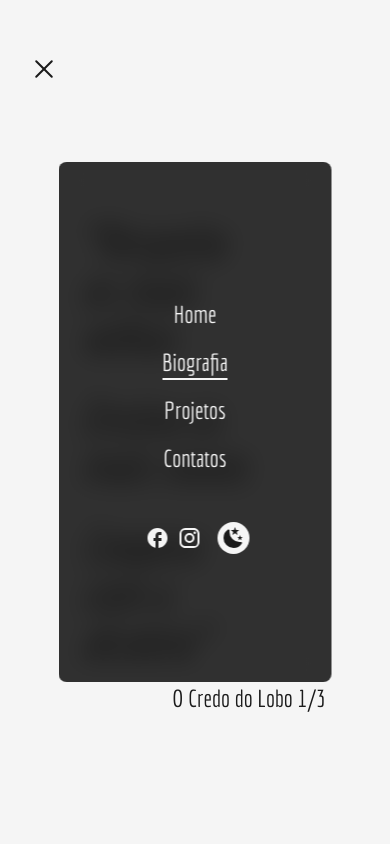
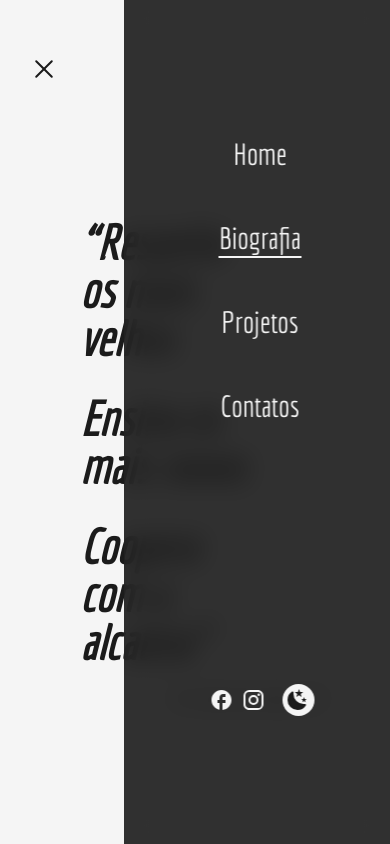
Before and after one commit to dopelyner/bernardo-santo-tirso, a Next.js app: page /biography in a window 390 px wide. Both pictures are taken after a click on the button 44 px from the left and 69 px from the top of the page. Shown: the top 844 px of the page. Built offline with nearby package versions, Linux system fonts and the light colour scheme.

Commit message:
fix: navbar layout

```diff
--- a/src/components/Navbar.js
+++ b/src/components/Navbar.js
@@ -126,22 +126,9 @@ const Navbar = () => {
     const [isOpen, setIsOpen] = useState(false);
     const ref = useRef()
 
-    useEffect(() => {
-        const handleOutsideClick = (event) => {
-            if (ref.current && !ref.current.contains(event.target)) {
-                setIsOpen(false);
-            }
-        };
+    const handleClick = () => {
+        setIsOpen((prevIsOpen) => !prevIsOpen); // Toggle the isOpen state
 
-        document.addEventListener('mousedown', handleOutsideClick);
-
-        return () => {
-            document.removeEventListener('mousedown', handleOutsideClick);
-        };
-    }, []);
-
-    const handleClick = () => {
-        setIsOpen(!isOpen)
     }
 
     return (
@@ -198,16 +185,16 @@ const Navbar = () => {
                     <motion.div
                         initial={{ scale: 0, opacity: 0, x: "-50%", y: "-50%" }}
                         animate={{ scale: 1, opacity: 1 }}
-                        className='min-w-[70vw] flex flex-col justify-between items-center fixed top-1/2 left-1/2
-                            -translate-x-1/2 -translate-y-1/2 z-30 bg-dark/90 dark:bg-light/75 rounded-lg backdrop-blur-md py-32'
+                        className='min-w-[70vw] min-h-screen flex flex-col justify-between items-center fixed top-1/2 left-2/3
+                             z-30 bg-dark/90 dark:bg-light/75 backdrop-blur-md py-32'
                         ref={ref}
                     >
 
-                        <nav className='flex items-center flex-col justify-center'>
-                            <CustomMobileLink href="/" title="Home" className='' toggle={handleClick} />
-                            <CustomMobileLink href="/biography" title="Biografia" className='' toggle={handleClick} />
-                            <CustomMobileLink href="/projects" title="Projetos" className='' toggle={handleClick} />
-                            <CustomMobileLink href="/contacts" title="Contatos" className='' toggle={handleClick} />
+                        <nav className='flex flex-col justify-center items-center gap-y-8'>
+                            <CustomMobileLink href="/" title="Home" className='text-3xl' toggle={handleClick} />
+                            <CustomMobileLink href="/biography" title="Biografia" className='text-3xl' toggle={handleClick} />
+                            <CustomMobileLink href="/projects" title="Projetos" className='text-3xl' toggle={handleClick} />
+                            <CustomMobileLink href="/contacts" title="Contatos" className='text-3xl' toggle={handleClick} />
                         </nav>
 
                         <nav className='flex items-center justify-center flex-wrap mt-10'>
--- a/src/pages/biography.js
+++ b/src/pages/biography.js
@@ -39,7 +39,7 @@ const Biography = () => {
                     {/* <SeparatorBar size="big" /> */}
                 </Layout>
 
-                <section className='w-full min-h-full flex flex-row xl:flex-col justify-center items-start gap-x-6 bg-dark dark:bg-primary/10'>
+                <section className='w-full min-h-full flex flex-row xl:flex-col justify-center items-start gap-x-6 bg-dark dark:bg-greyDark'>
                     <div className='relative w-1/2 xl:w-full sm:w-full flex flex-col self-center'>
                         <Image
                             src={imageLinks.PIC_BIOGRAPHY01}
--- a/tailwind.config.js
+++ b/tailwind.config.js
@@ -19,6 +19,7 @@ module.exports = {
         primary: "#808080",
         primaryDark: "#808080",
         grey: "#808080",
+        greyDark: "#252525",
         olive: '#a8b893',
         oliveDark: "#515f3f",
         purple: "#674d69",
```
